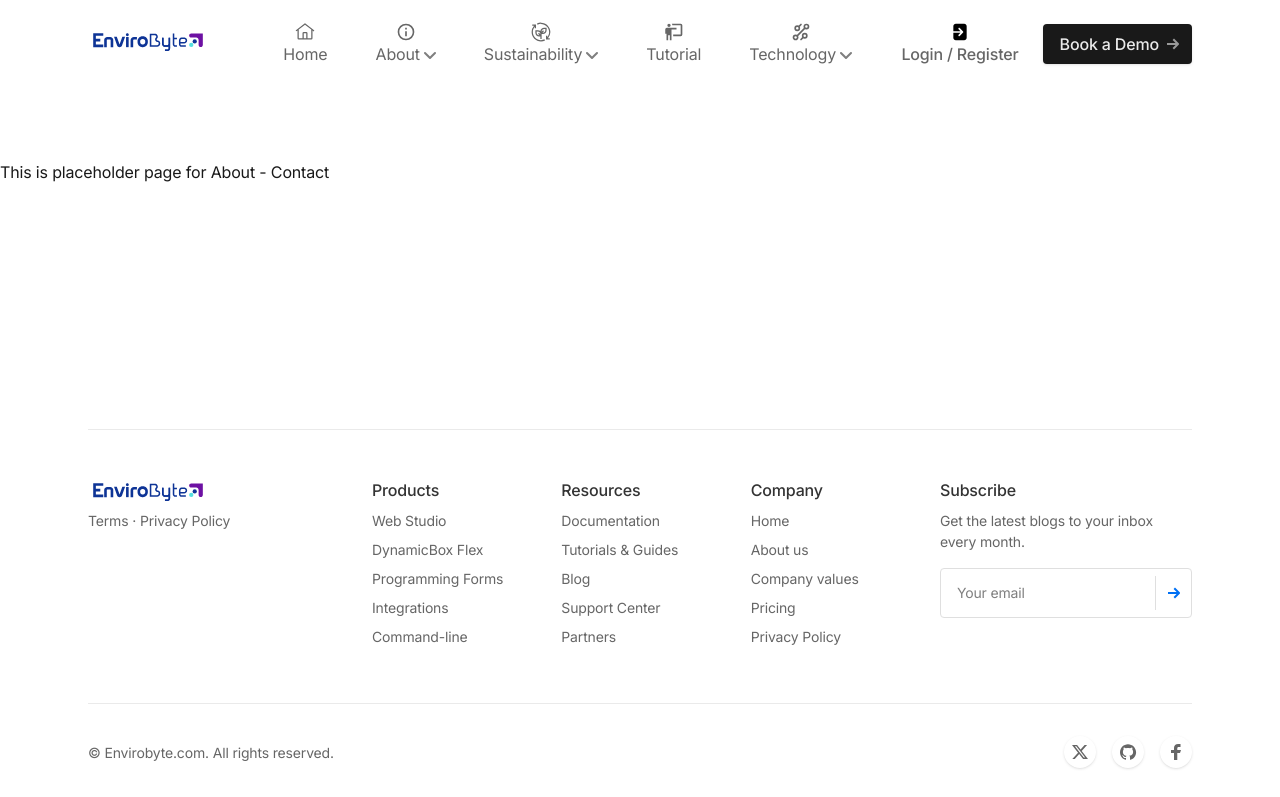
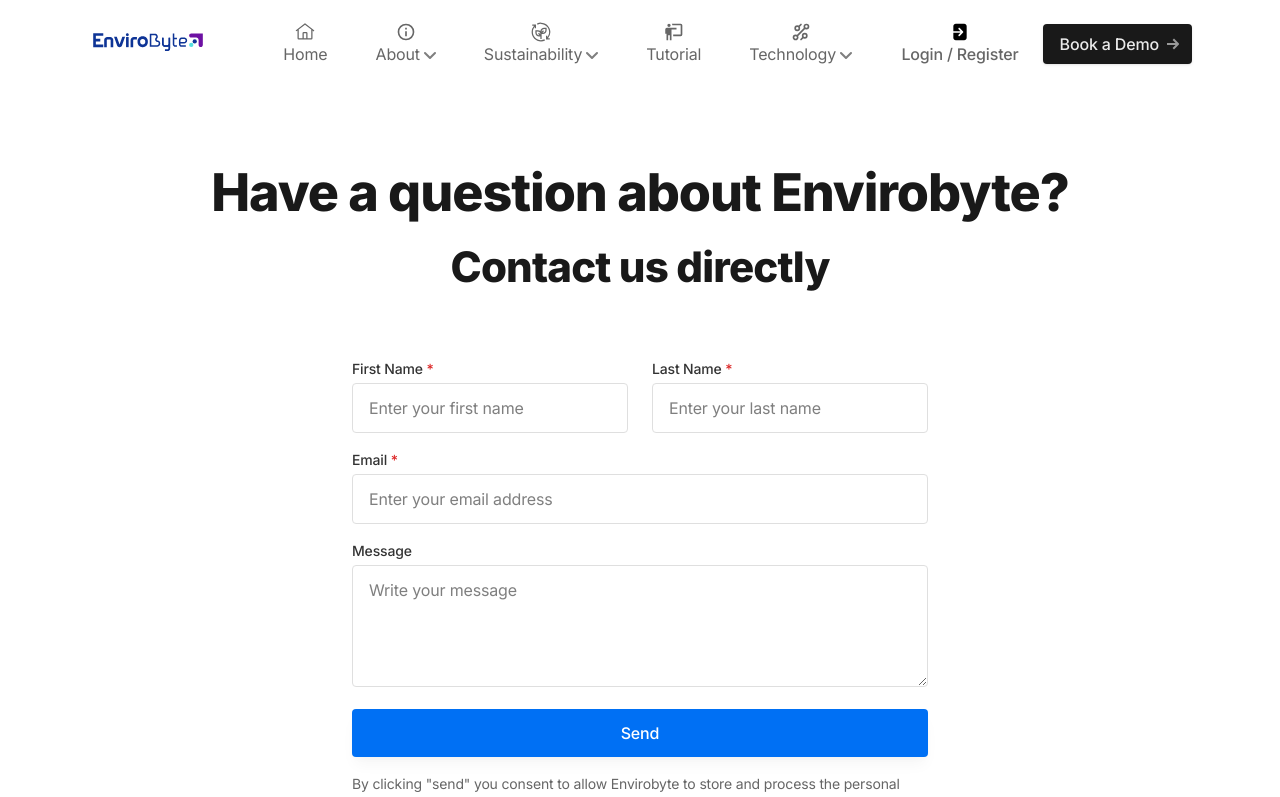
Before and after one commit to shubhjhawar/envirobyte-blogs, a Next.js app: page /about/contact in a window 1280 px wide. Shown: the top 797 px of the page. Built offline with nearby package versions, Linux system fonts and the light colour scheme; no server answers.

Commit message:
implemented emailjs service with contact page

```diff
--- a/app/(default)/about/contact/page.tsx
+++ b/app/(default)/about/contact/page.tsx
@@ -1,9 +1,102 @@
-import Placeholder from '@/components/placeholder'
+"use client";
+import { useRef, useState } from 'react';
+import emailjs from '@emailjs/browser';
 
 export default function Contact() {
+  const formRef = useRef();
+  const [form, setForm] = useState({
+    first_name:'',
+    last_name:'',
+    email:'',
+    message:'',
+  })
+  const [loading, setLoading] = useState(false);
+
+  const handleChange = (e:any) => {
+    const {name, value} = e.target;
+
+    setForm({...form, [name]: value})
+  };
+
+  const handleSubmit = (e:any) => {
+    e.preventDefault();
+    setLoading(true);
+
+    console.log(form)
+    setLoading(false);
+
+    emailjs.send(
+      'service_yz4634z',
+      'template_z978vcc',
+      {
+        first_name:form.first_name,
+        last_name:form.last_name,
+        email:form.email,
+        message:form.message,
+      },
+      "GUVVWu04fZeIdpyBo"
+      )
+      .then(() => {
+        setLoading(false);
+        alert("Thank you. We will get back to you as soon as possible");
+        setForm({
+          first_name:'',
+          last_name:'',
+          email:'',
+          message:'',
+        })
+      }, (error) => {
+        setLoading(false);
+        console.log(error);
+        alert('Something went wrong.Please try again')
+      })
+  };
+
   return (
-    <>
-      <Placeholder pageName={'About - Contact'} />
-    </>
+    <div className="max-w-6xl mx-auto px-4 sm:px-6">
+      <div className="pt-32 pb-12 md:pt-40 md:pb-20">
+
+        {/* Section header */}
+        <div className="max-w-4xl mx-auto text-center pb-12 md:pb-16">
+          <h1 className="h1 mb-4">Have a question about Envirobyte?</h1>
+          <h2 className="h2">Contact us directly</h2>
+        </div>
+
+        {/* Contact form */}
+        <form className="max-w-xl mx-auto" onSubmit={handleSubmit}>
+          <div className="flex flex-wrap -mx-3 mb-4">
+            <div className="w-full md:w-1/2 px-3 mb-4 md:mb-0">
+              <label className="block text-gray-800 text-sm font-medium mb-1" htmlFor="first_name">First Name <span className="text-red-600">*</span></label>
+              <input id="first_name" type="text" name="first_name" value={form.first_name} onChange={handleChange} className="form-input w-full text-gray-800" placeholder="Enter your first name" required />
+            </div>
+            <div className="w-full md:w-1/2 px-3">
+              <label className="block text-gray-800 text-sm font-medium mb-1" htmlFor="last_name">Last Name <span className="text-red-600">*</span></label>
+              <input id="last_name" type="text" name="last_name" value={form.last_name} onChange={handleChange}  className="form-input w-full text-gray-800" placeholder="Enter your last name" required />
+            </div>
+          </div>
+          <div className="flex flex-wrap -mx-3 mb-4">
+            <div className="w-full px-3">
+              <label className="block text-gray-800 text-sm font-medium mb-1" htmlFor="email">Email <span className="text-red-600">*</span></label>
+              <input id="email" type="email" name="email" value={form.email} onChange={handleChange}  className="form-input w-full text-gray-800" placeholder="Enter your email address" required />
+            </div>
+          </div>
+          <div className="flex flex-wrap -mx-3 mb-4">
+            <div className="w-full px-3">
+              <label className="block text-gray-800 text-sm font-medium mb-1" htmlFor="message">Message</label>
+              <textarea id="message" name="message" value={form.message} onChange={handleChange}  rows={4} className="form-textarea w-full text-gray-800" placeholder="Write your message"></textarea>
+            </div>
+          </div>
+          <div className="flex flex-wrap -mx-3 mt-4">
+            <div className="w-full px-3">
+              <button className="btn text-white bg-blue-600 hover:bg-blue-700 w-full" type="submit">Send</button>
+            </div>
+          </div>
+          <div className="text-sm text-gray-600 mt-4">
+            By clicking "send" you consent to allow Envirobyte to store and process the personal information submitted above and agree to our <a className="underline" href="#0">terms and conditions</a> as well as our <a className="underline" href="#0">Privacy Policy</a>.
+          </div>
+        </form>
+
+      </div>
+    </div>
   )
 }
--- a/package.json
+++ b/package.json
@@ -10,6 +10,7 @@
     "postbuild": "next-sitemap"
   },
   "dependencies": {
+    "@emailjs/browser": "^4.3.3",
     "@headlessui/react": "^1.7.17",
     "@mdx-js/loader": "^3.0.1",
     "@types/node": "^20.8.2",
```
Also changed, not shown: 1 other file (tests, documents, lock files or other folders).
